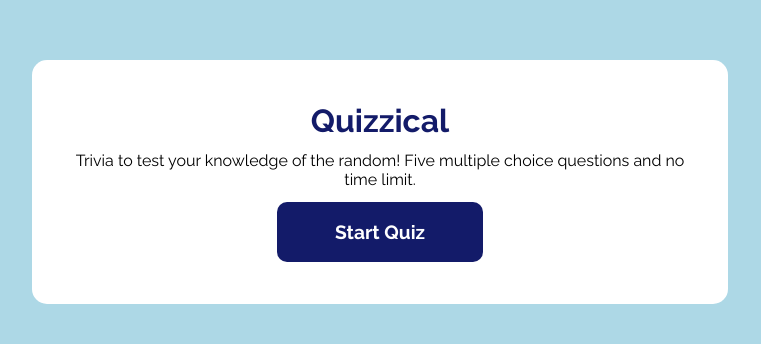
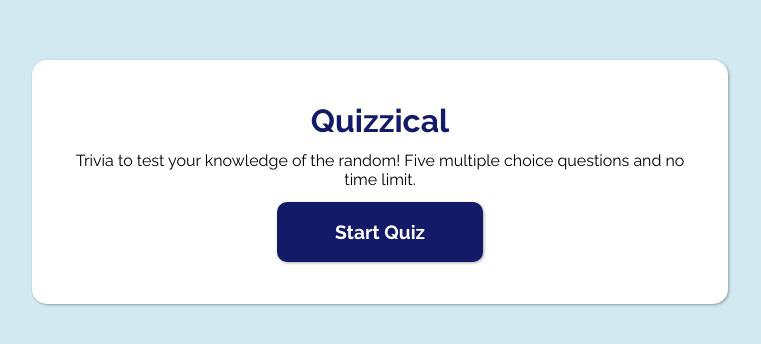
Before and after one commit to kittywizard/quizzical, a React (Create React App) app: page / in a window 1280 px wide. Shown: the part 226-570 px from the top of the page, without its empty margins (260-1021 px from the left). Built offline with nearby package versions, Linux system fonts and the light colour scheme; no server answers.

Commit message:
more css - start screen

```diff
--- a/public/css/style.css
+++ b/public/css/style.css
@@ -11,12 +11,19 @@
   color: #fff;
   max-width: 500px;
   align-self: center;
+  -webkit-box-shadow: 1px 1px 3px 0px rgba(0, 0, 0, 0.34);
+  box-shadow: 1px 1px 3px 0px rgba(0, 0, 0, 0.34);
 }
 
 .btn:hover,
 .btn:focus {
-  transition: all 2s ease-in;
+  transition: background-color 1s ease-in;
   background-color: #444;
+}
+
+.btn:active {
+  transition: transform 0.5s;
+  transform: translateY(2px);
 }
 
 .correct-unselected {
@@ -51,7 +58,8 @@
   justify-content: space-between;
 }
 
-.container--start {
+.container--start,
+.quiz-display {
   display: flex;
   flex-direction: column;
   text-align: center;
@@ -61,6 +69,8 @@
   background-color: #fff;
   border-radius: 15px;
   padding: 2em;
+  -webkit-box-shadow: 1px 1px 3px 0px rgba(0, 0, 0, 0.34);
+  box-shadow: 1px 1px 3px 0px rgba(0, 0, 0, 0.34);
 }
 
 .headline {
@@ -77,7 +87,7 @@
 body {
   font-family: "Raleway", sans-serif;
   font-weight: 400;
-  background-color: lightblue;
+  background-color: rgba(210, 233, 241, 0.979);
 }
 
 .container {
```
